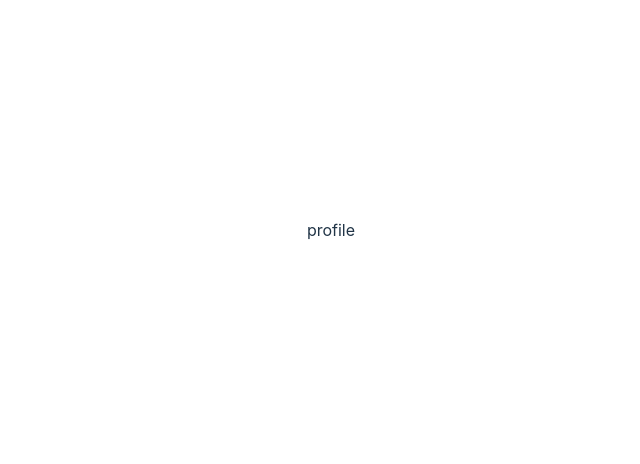
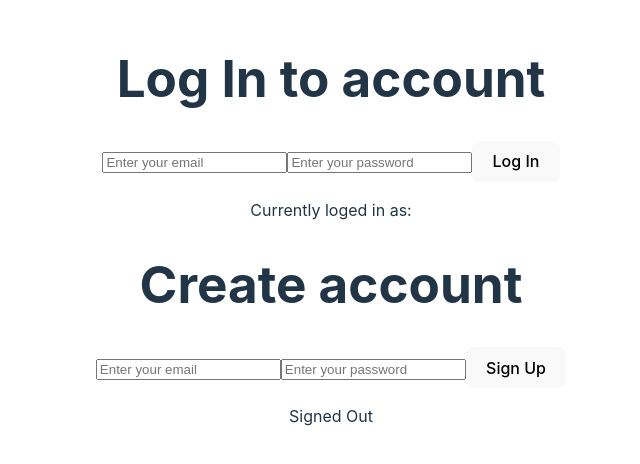
Before and after one commit to aloy99/what2pack, a React (Vite) app: page /profile in a window 1280 px wide. Shown: the part 170-634 px from the top of the page, without its empty margins (309-949 px from the left). Built offline with nearby package versions, Linux system fonts and the light colour scheme; no server answers.

Commit message:
Auth  firebase + loginIn+signout + SignUp

```diff
--- a/package.json
+++ b/package.json
@@ -11,6 +11,7 @@
   "dependencies": {
     "@blueprintjs/core": "^4.17.8",
     "antd": "^5.3.2",
+    "firebase": "^9.19.1",
     "localforage": "^1.10.0",
     "match-sorter": "^6.3.1",
     "react": "^18.2.0",
--- /dev/null
+++ b/src/firebaseConfig.js
@@ -0,0 +1,39 @@
+import { initializeApp } from "firebase/app";
+import { getAuth, onAuthStateChanged } from "firebase/auth";
+import { getFirestore } from "firebase/firestore";
+import {useEffect, useState} from "react";
+
+
+// For Firebase JS SDK v7.20.0 and later, measurementId is optional
+const firebaseConfig = {
+  apiKey: "AIzaSyD66bRmyipfoGde6zXp39qLlTzPR8tWoAE",
+  authDomain: "what2pack2023.firebaseapp.com",
+  databaseURL: "https://what2pack2023-default-rtdb.europe-west1.firebasedatabase.app",
+  projectId: "what2pack2023",
+  storageBucket: "what2pack2023.appspot.com",
+  messagingSenderId: "813344473696",
+  appId: "1:813344473696:web:98d93c1e805c798cdd7905",
+  measurementId: "G-8WCB4CM2H4"
+};
+
+// Initialize Firebase
+const app = initializeApp(firebaseConfig);
+
+// Initialize Firebase Authentication and get a reference to the service
+const auth = getAuth(app);
+
+const db = getFirestore();
+
+export { auth, db};
+
+//Costum Hook
+export function useAuth(){
+  const [currentUser, setCurrentUser] = useState();
+
+  useEffect(() => {
+      const unsub = onAuthStateChanged(auth, (user) => setCurrentUser(user));
+        return unsub;
+      },[]);
+
+      return currentUser;
+}
--- a/src/reactjs/profilePresenter.jsx
+++ b/src/reactjs/profilePresenter.jsx
@@ -1,8 +1,18 @@
 import React from "react";
-import ProfileView from '../views/profileView.jsx';
+import SignIn from '../views/SignIn.jsx';
+import SignUp from '../views/SignUp.jsx';
+import AuthDetails from '../views/AuthDetails.jsx';
+// import ProfileView from '../views/profileView.jsx';
 
 function ProfilePresenter(props){
-    return <ProfileView model={props.model}/>;
+    return (
+        <div className="App">
+            <SignIn />
+            <SignUp />
+            <AuthDetails />
+        </div>
+    );
+    // return <ProfileView model={props.model}/>;
 }
 
 export default ProfilePresenter;
--- /dev/null
+++ b/src/views/AuthDetails.jsx
@@ -0,0 +1,35 @@
+import React, {useEffect, useState} from "react";
+import {onAuthStateChanged, signOut} from "firebase/auth";
+import {auth} from "../firebaseConfig";
+
+const AuthDetails = () =>{
+    const [authUser, setAuthUser] = useState(null);
+
+    useEffect(() => {
+        const listen = onAuthStateChanged(auth, (user) => {
+            if(user){
+                setAuthUser(user)
+            }else{
+                setAuthUser(null);
+            }
+        });
+
+        return () =>{
+            listen();
+        }
+    }  ,[]);
+
+        const userSignOut = () =>{
+            signOut(auth).then(() =>{
+                console.log("sign out succesfol")
+            }).catch(error => console.log(error))
+        }
+
+    return (
+        <div>
+            {/* ('Signed In as ${authUser.email}') */}
+            {authUser ? <div><p>('Signed In as ${authUser.email}')</p> <button onClick={userSignOut}>Sign Out</button></div> : <p>Signed Out</p>}
+        </div>
+    )
+}
+export default AuthDetails;
--- /dev/null
+++ b/src/views/SignIn.jsx
@@ -0,0 +1,44 @@
+import React, {useState} from "react";
+import {signInWithEmailAndPassword} from "firebase/auth";
+import {auth, useAuth} from "../firebaseConfig";
+
+
+const SignIn = () =>{
+    const [email, setEmail] = useState('');
+    const [password, setPassword] = useState('');
+    const currentUser = useAuth();
+
+    const signIn = (e) =>{
+        e.preventDefault();
+        signInWithEmailAndPassword(auth, email, password)
+        .then((userCredential) => {
+            console.log(userCredential);
+            const user = userCredential.user;
+          })
+          .catch((error) => {
+            console.log(error);
+            const errorCode = error.code;
+            const errorMessage = error.message;
+        });
+    }
+
+    return (
+    <div className="sign-in-container">
+        <form onSubmit={signIn}>
+            <h1>Log In to account</h1>
+            <input type="email" placeholder="Enter your email"
+                value={email}
+                onChange={(e) => setEmail(e.target.value)}
+
+            ></input>
+            <input type="password" placeholder="Enter your password"
+                value={password}
+                onChange={(e) => setPassword(e.target.value)}
+            ></input>
+            <button type="submit">Log In</button>
+            <p>Currently loged in as: {currentUser?.email}</p>
+        </form>
+    </div>
+    );
+}
+export default SignIn;
--- /dev/null
+++ b/src/views/SignUp.jsx
@@ -0,0 +1,40 @@
+import React, {useState} from "react";
+import {createUserWithEmailAndPassword} from "firebase/auth";
+import {auth} from "../firebaseConfig";
+
+const SignUp = () =>{
+    const [email, setEmail] = useState('');
+    const [password, setPassword] = useState('');
+
+    const signUp = (e) =>{
+        e.preventDefault();
+        createUserWithEmailAndPassword(auth, email, password)
+        .then((userCredential) => {
+            console.log(userCredential);
+            const user = userCredential.user;
+          })
+          .catch((error) => {
+            console.log(error);
+            const errorCode = error.code;
+            const errorMessage = error.message;
+        });
+    }
+
+    return (
+    <div className="sign-up-container">
+        <form onSubmit={signUp}>
+            <h1>Create account</h1>
+            <input type="email" placeholder="Enter your email"
+                value={email}
+                onChange={(e) => setEmail(e.target.value)}
+            ></input>
+            <input type="password" placeholder="Enter your password"
+                value={password}
+                onChange={(e) => setPassword(e.target.value)}
+            ></input>
+            <button type="submit">Sign Up</button>
+        </form>
+    </div>
+    );
+}
+export default SignUp;
--- a/src/views/profileView.jsx
+++ b/src/views/profileView.jsx
@@ -2,9 +2,39 @@ import React from "react";
 
 function ProfileView(props){
     return (
-    <div>
-        profile
-    </div>);
+    <div id="login">
+        <div class="header">
+            <h1>Create User With Email And Password</h1>
+        </div>
+        <form>
+            <div class="group">
+                <input id="full_name" type="text"></input>
+                <label>Full Name</label>
+            </div>
+            <div class="group">
+                <input id="email" type="email"></input>
+                <label>Email</label>
+            </div>
+            <div class="group">
+                <input id="txtPassword" type="password"></input>
+                <label>Password</label>
+            </div>
+            <div id="button_container">
+                <button onclick="login()">Login</button>
+                <button onclick="register()">Register</button>
+            </div>
+
+        </form>
+
+
+    </div>
+
+
+    );
+
 }
 
+
+
+
 export default ProfileView;
```
Also changed, not shown: 1 other file (tests, documents, lock files or other folders).
